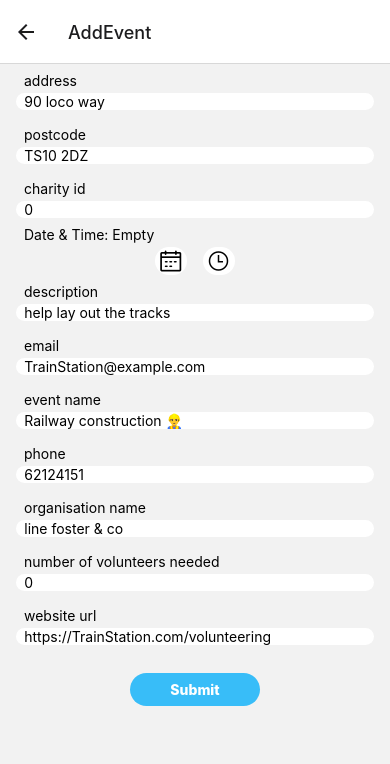
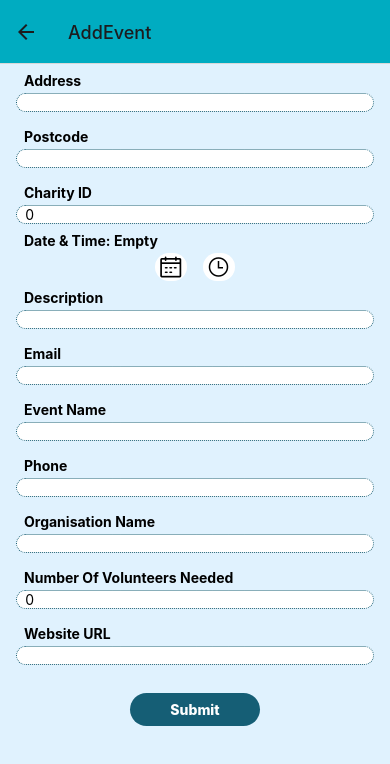
Before and after one commit to H3nry-T/NC-velp-final-project, a React Native app: screen /AddEvent in a window 390 px wide. Shown: the top 764 px of the page. Built offline with nearby package versions, Linux system fonts and the light colour scheme; no server answers.

Commit message:
add event page styled

```diff
--- a/App.js
+++ b/App.js
@@ -39,7 +39,7 @@ export default function App() {
             options={{ headerShadowVisible: false, headerTransparent: true, }}
           />
           <Stack.Screen name="Map" component={Map} />
-          <Stack.Screen name="AddEvent" component={AddEventScreen} />
+          <Stack.Screen name="AddEvent" component={AddEventScreen} options={{headerStyle: {backgroundColor: "#00ACC1", color: "white"}}}/>
           <Stack.Screen
             name="Charity Signup Form"
             component={SignupScreen}
--- a/components/FormDateTimePicker.jsx
+++ b/components/FormDateTimePicker.jsx
@@ -30,7 +30,7 @@ export function FormDateTimePicker({ label, formDataField, onChange }) {
 
   return (
     <>
-      <Text className="ml-6 mb-1">
+      <Text className="ml-6 mb-1 font-bold">
         {label} {text}
       </Text>
       <View className="flex-row flex-start justify-center w-full">
--- a/components/FormInputFieldGeneric.jsx
+++ b/components/FormInputFieldGeneric.jsx
@@ -4,9 +4,9 @@ import React from "react";
 const FormInputFieldGeneric = ({ label, formDataField, onChange }) => {
   return (
     <View className="my-2 ">
-      <Text className="ml-6 mb-1">{label}</Text>
+      <Text className="ml-6 mb-1 font-bold">{label}</Text>
       <TextInput
-        className="bg-white rounded-full w-11/12 mx-auto px-2"
+        className="bg-white rounded-full w-11/12 mx-auto px-2 border-dotted border border-cyan-800"
         value={formDataField}
         onChangeText={(text) => {
           onChange(text);
--- a/screens/AddEventScreen.jsx
+++ b/screens/AddEventScreen.jsx
@@ -10,18 +10,18 @@ import { auth } from "../firebase/firebase";
 const AddEventScreen = () => {
   //Temp data inside to test, prior to getting data from actual form
   const [formData, setFormData] = useState({
-    address: "90 loco way",
+    address: "",
     charity_id: 0,
     date_time: new Timestamp(),
-    description: "help lay out the tracks",
-    email: "TrainStation@example.com",
-    event_name: "Railway construction 👷‍♂️",
-    organisation_name: "line foster & co",
-    phone: "62124151",
-    postcode: "TS10 2DZ",
+    description: "",
+    email: "",
+    event_name: "",
+    organisation_name: "",
+    phone: "",
+    postcode: "",
     volunteers: [],
     volunteer_needed: 0,
-    website: "https://TrainStation.com/volunteering",
+    website: "",
   });
   const navigation = useNavigation();
 
@@ -101,19 +101,20 @@ const AddEventScreen = () => {
   }
 
   return (
-    <ScrollView className="flex-1">
+    <ScrollView className="flex-1 bg-sky-100">
       <FormInputFieldGeneric
-        label={"address"}
+        className=""
+        label={"Address"}
         formDataField={formData.address}
         onChange={handleUpdateFormDataOnClientSide("address")}
       />
       <FormInputFieldGeneric
-        label={"postcode"}
+        label={"Postcode"}
         formDataField={formData.postcode}
         onChange={handleUpdateFormDataOnClientSide("postcode")}
       />
       <FormInputFieldGeneric
-        label={"charity id"}
+        label={"Charity ID"}
         formDataField={formData.charity_id}
         onChange={handleUpdateFormDataOnClientSide("charity_id")}
       />
@@ -123,42 +124,42 @@ const AddEventScreen = () => {
         onChange={handleUpdateFormDataOnClientSide("date_time")}
       />
       <FormInputFieldGeneric
-        label={"description"}
+        label={"Description"}
         formDataField={formData.description}
         onChange={handleUpdateFormDataOnClientSide("description")}
       />
       <FormInputFieldGeneric
-        label={"email"}
+        label={"Email"}
         formDataField={formData.email}
         onChange={handleUpdateFormDataOnClientSide("email")}
       />
       <FormInputFieldGeneric
-        label={"event name"}
+        label={"Event Name"}
         formDataField={formData.event_name}
         onChange={handleUpdateFormDataOnClientSide("event_name")}
       />
       <FormInputFieldGeneric
-        label={"phone"}
+        label={"Phone"}
         formDataField={formData.phone}
         onChange={handleUpdateFormDataOnClientSide("phone")}
       />
       <FormInputFieldGeneric
-        label={"organisation name"}
+        label={"Organisation Name"}
         formDataField={formData.organisation_name}
         onChange={handleUpdateFormDataOnClientSide("organisation_name")}
       />
       <FormInputFieldGeneric
-        label={"number of volunteers needed"}
+        label={"Number Of Volunteers Needed"}
         formDataField={formData.volunteer_needed}
         onChange={handleUpdateFormDataOnClientSide("volunteer_needed")}
       />
       <FormInputFieldGeneric
-        label={"website url"}
+        label={"Website URL"}
         formDataField={formData.website}
         onChange={handleUpdateFormDataOnClientSide("website")}
       />
       <TouchableOpacity
-        className="self-center p-2 rounded-full bg-sky-400 w-1/3 m-5"
+        className="self-center p-2 rounded-full bg-cyan-800 w-1/3 m-5"
         onPress={() => submitForm()}
       >
         <Text className="text-center font-extrabold text-white text-2l">
```
